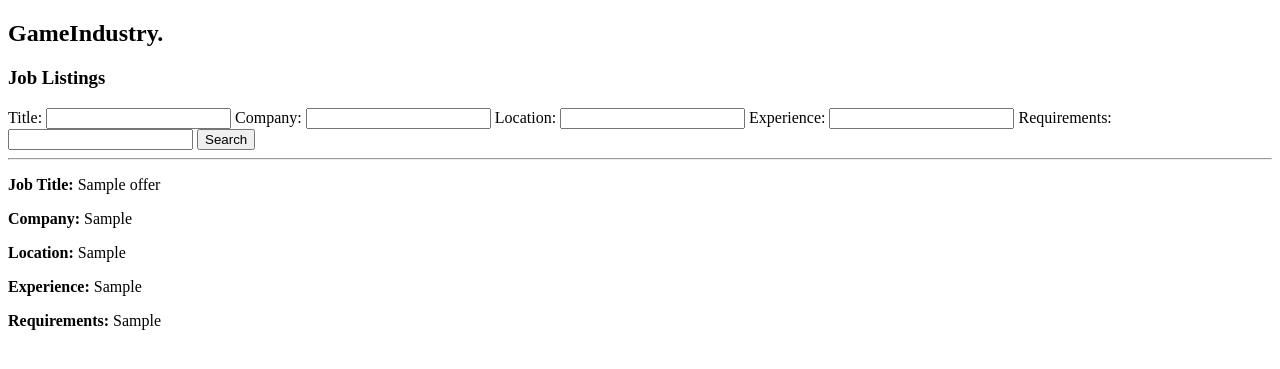
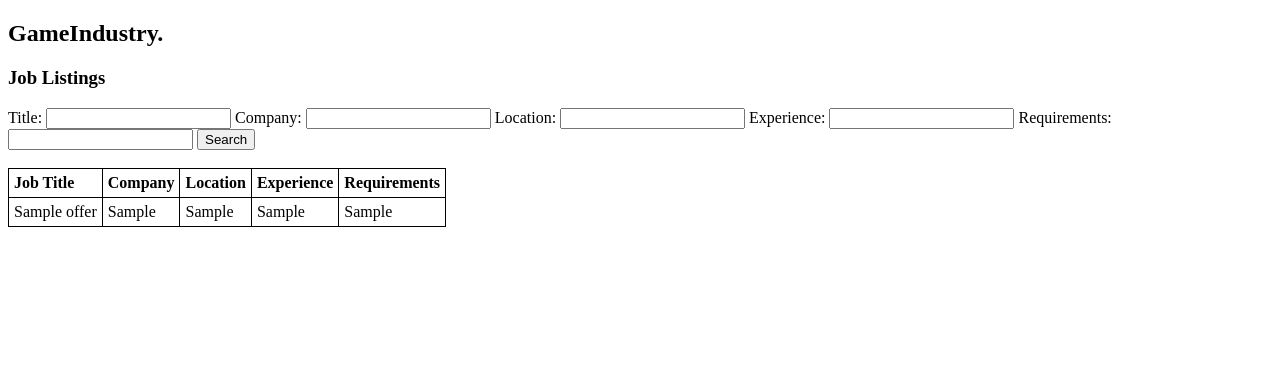
Before and after one commit to nialdixon8/GameJobScraper, a Django app: page /gameindustry/home/ in a window 1280 px wide. Shown: the top 369 px of the page. Run offline with Django 4.2, Linux system fonts and the light colour scheme; tables that the repository leaves empty hold one stand-in row (values such as "Sample post").

Commit message:
Improve template

```diff
--- a/gameindustry/templates/homepage.html
+++ b/gameindustry/templates/homepage.html
@@ -3,6 +3,18 @@
 <head>
     <meta charset="UTF-8">
     <title>Home</title>
+    <style>
+    table, th, td {
+      border: 1px solid black;
+      border-collapse: collapse;
+    }
+    th, td {
+      padding: 5px;
+    }
+    th {
+      text-align: left;
+    }
+    </style>
 </head>
 <body>
     <h2>GameIndustry.</h2>
@@ -12,14 +24,25 @@
         {{offerFilter.form}}
         <button type="submit" class="btn btn-primary">Search</button>
     </form>
+    <br/>
+    <table>
+        <tr>
+            <th>Job Title</th>
+            <th>Company</th>
+            <th>Location</th>
+            <th>Experience</th>
+            <th>Requirements</th>
+        </tr>
+        {% for offer in offers %}
+        <tr>
+            <td> {{ offer.title }} </td>
+            <td> {{ offer.employer }} </td>
+            <td> {{ offer.location }} </td>
+            <td> {{ offer.experience }} </td>
+            <td> {{ offer.requirements }} </td>
+        </tr>
+        {% endfor %}
+    </table>
 
-    {% for offer in offers %}
-        <hr/>
-        <p><b>Job Title:</b> {{ offer.title }} </p>
-        <p><b>Company:</b> {{ offer.employer }} </p>
-        <p><b>Location:</b> {{ offer.location }} </p>
-        <p><b>Experience:</b> {{ offer.experience }} </p>
-        <p><b>Requirements:</b> {{ offer.requirements }} </p>
-    {% endfor %}
 </body>
 </html>
```
